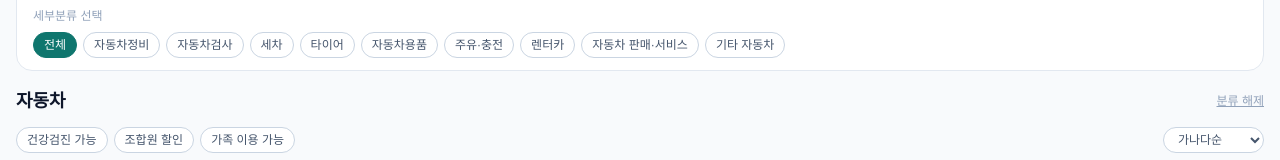
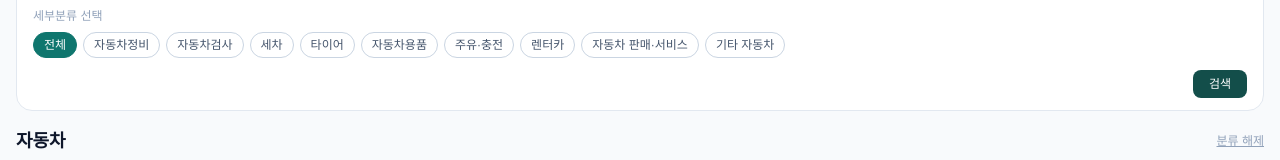
Before and after one commit to asannojo-cloud/Partner-Businesses, a React (Vite) app in the folder frontend/: page /category/automobile in a window 1280 px wide. Shown: the part 250-410 px from the top of the page. Built offline with nearby package versions, Linux system fonts and the light colour scheme; no server answers; the HTML template or start-up script is replaced by a standard one.

Commit message:
상세검색 패널 하단에 검색 확인 버튼 추가

```diff
--- a/frontend/src/public-site/SearchResultsPage.tsx
+++ b/frontend/src/public-site/SearchResultsPage.tsx
@@ -1,4 +1,4 @@
-import { useEffect, useState, type FormEvent } from "react";
+import { useEffect, useRef, useState, type FormEvent } from "react";
 import { useNavigate, useParams, useSearchParams } from "react-router-dom";
 import { api } from "../shared/api";
 import { CATEGORIES } from "../shared/categories";
@@ -34,6 +34,7 @@ export default function SearchResultsPage() {
 
   const [qDraft, setQDraft] = useState(q);
   useEffect(() => setQDraft(q), [q]);
+  const detailsRef = useRef<HTMLDetailsElement>(null);
 
   async function load(nextPage: number, append: boolean) {
     setLoading(true);
@@ -127,7 +128,7 @@ export default function SearchResultsPage() {
         </div>
       </form>
 
-      <details className="mb-4 bg-white rounded-2xl border border-slate-200 open:pb-3" open={Boolean(categoryDef)}>
+      <details ref={detailsRef} className="mb-4 bg-white rounded-2xl border border-slate-200 open:pb-3" open={Boolean(categoryDef)}>
         <summary className="px-4 py-3 text-sm font-medium text-slate-700 cursor-pointer select-none">
           🔎 상세검색 — 분류로 찾기{categoryDef ? ` (${categoryDef.label}${subCategory ? ` / ${subCategory}` : ""})` : ""}
         </summary>
@@ -148,7 +149,7 @@ export default function SearchResultsPage() {
           {categoryDef && (
             <>
               <p className="text-xs text-slate-400 mb-2">세부분류 선택</p>
-              <div className="flex flex-wrap gap-1.5">
+              <div className="flex flex-wrap gap-1.5 mb-3">
                 <button onClick={() => setFilter("subCategory", null)} className={`text-xs px-2.5 py-1 rounded-full border ${!subCategory ? "bg-brand-700 text-white border-brand-700" : "bg-white border-slate-300 text-slate-600"}`}>전체</button>
                 {categoryDef.subCategories.map((s) => (
                   <button key={s} onClick={() => setFilter("subCategory", s)} className={`text-xs px-2.5 py-1 rounded-full border ${subCategory === s ? "bg-brand-700 text-white border-brand-700" : "bg-white border-slate-300 text-slate-600"}`}>{s}</button>
@@ -156,6 +157,15 @@ export default function SearchResultsPage() {
               </div>
             </>
           )}
+
+          <div className="flex justify-end">
+            <button
+              onClick={() => { if (detailsRef.current) detailsRef.current.open = false; }}
+              className="rounded-lg bg-brand-900 text-white text-xs font-medium px-4 py-1.5"
+            >
+              검색
+            </button>
+          </div>
         </div>
       </details>
 
```
